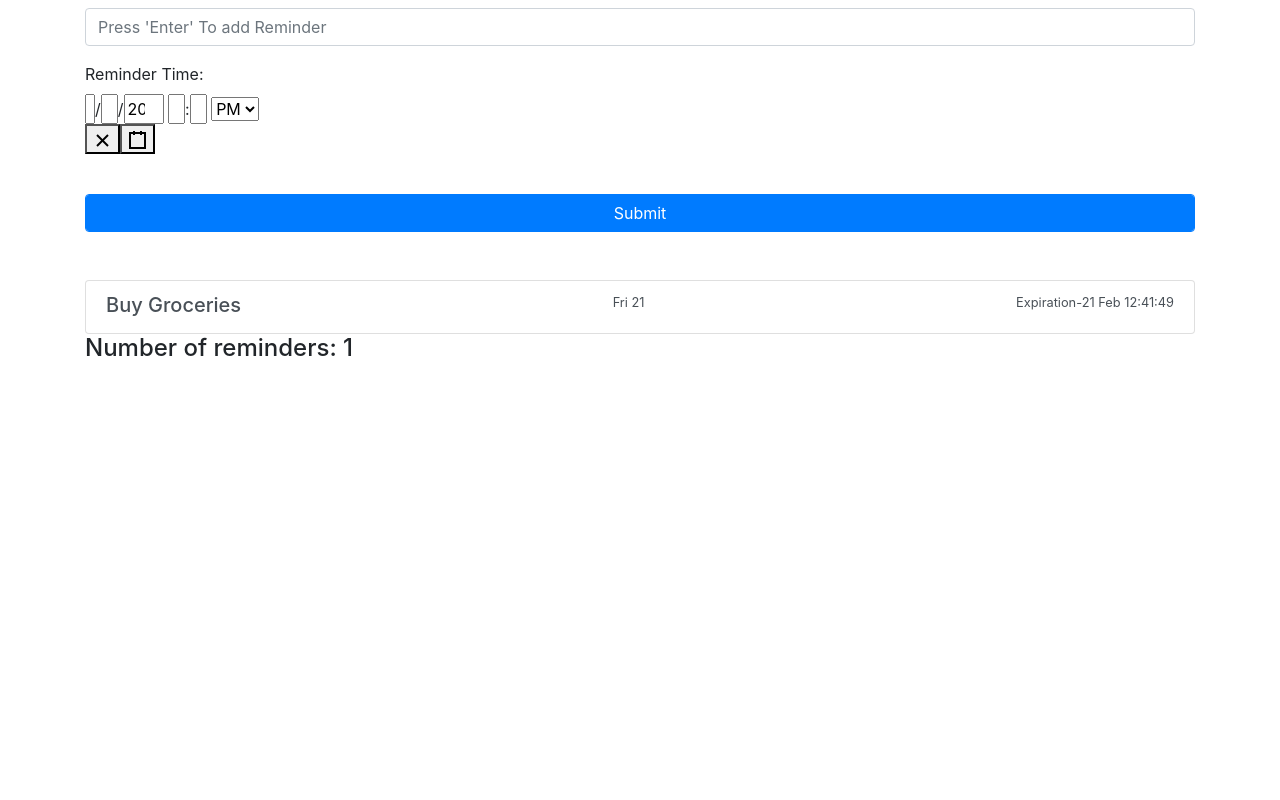
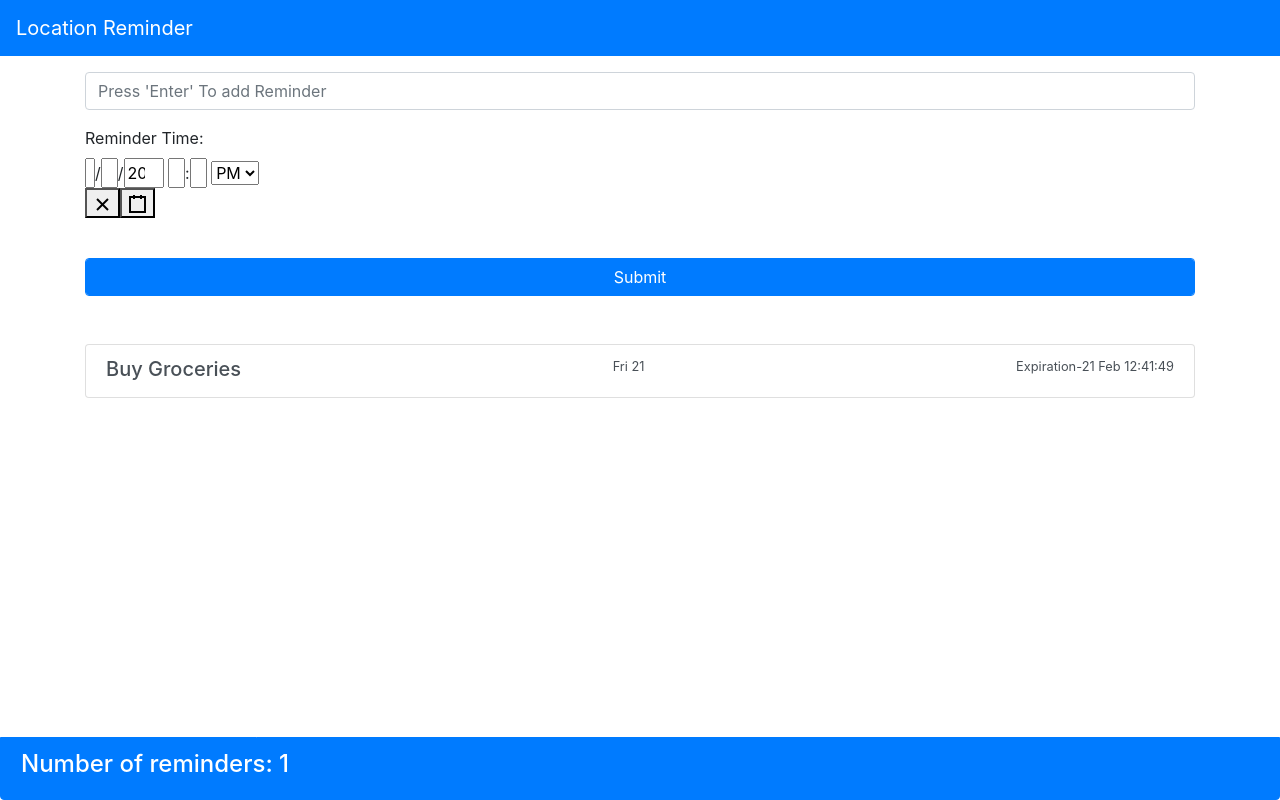
Before and after one commit to Suketu-Patel/reminderApp, a React (Create React App) app: page / in a window 1280 px wide. Built offline with nearby package versions, Linux system fonts and the light colour scheme.

Commit message:
Add files via upload

```diff
--- a/src/components/App.js
+++ b/src/components/App.js
@@ -2,20 +2,25 @@ import React from 'react';
 import ReminderForm from './ReminderForm';
 import ReminderFooter from './ReminderFooter';
 import RemidnerList from './ReminderList';
-import { Switch,Route } from 'react-router-dom';
+import { Switch, Route } from 'react-router-dom';
 import ReminderEdit from './ReminderEdit';
+import ReminderHeader from './ReminderHeader';
 
 const App = () => {
     return (
-        <div className="container">
+        <div style={{height:100+"%"}} >
             <Switch>
                 <Route path="/" exact>
-                    <ReminderForm />
-                    <RemidnerList />
-                    <ReminderFooter />
+                    <ReminderHeader />
+                    <div className="h-100 container">
+                        <ReminderForm />
+                        <RemidnerList />
+                        <ReminderFooter />
+                    </div>
+
                 </Route>
                 <Route path="/edit/:reminderId">
-                    <ReminderEdit/>
+                    <ReminderEdit />
                 </Route>
             </Switch>
 
--- a/src/components/ReminderFooter.js
+++ b/src/components/ReminderFooter.js
@@ -6,7 +6,8 @@ const ReminderFooter = () => {
     const store = useContext(StoreContext);
     const count = useObserver(()=>store.reminderCount)
     return(
-        <div>
+        <div className="list-group-item active w-100"
+        style={{position:"fixed",bottom:0,left:0}}>
             <h4>Number of reminders: {count}</h4>
         </div>
     )
--- a/src/components/ReminderForm.js
+++ b/src/components/ReminderForm.js
@@ -23,15 +23,14 @@ const ReminderForm = () => {
     const changeDate = (newDate) => {
         setDate(newDate)
     }
-
     return(
         <form onSubmit={addReminder}>
             <input type="text"
-            value={reminder}
-            className = "form-control mb-3 mt-2"
-            onChange={changeHandler}
-            required
-            placeholder="Press 'Enter' To add Reminder"
+                value={reminder}
+                className = "form-control mb-3 mt-3"
+                onChange={changeHandler}
+                required
+                placeholder="Press 'Enter' To add Reminder"
             />
             <label className="mr-3">Reminder Time:</label>
             <DateTimePicker
--- /dev/null
+++ b/src/components/ReminderHeader.js
@@ -0,0 +1,12 @@
+import React from 'react';
+import { NavLink } from 'react-router-dom';
+
+
+const ReminderHeader = () => {
+    return (
+        <nav className="navbar navbar-dark bg-primary">
+            <NavLink to={"/"} className="navbar-brand">Location Reminder</NavLink>
+        </nav>
+    )
+}
+export default ReminderHeader;
```
